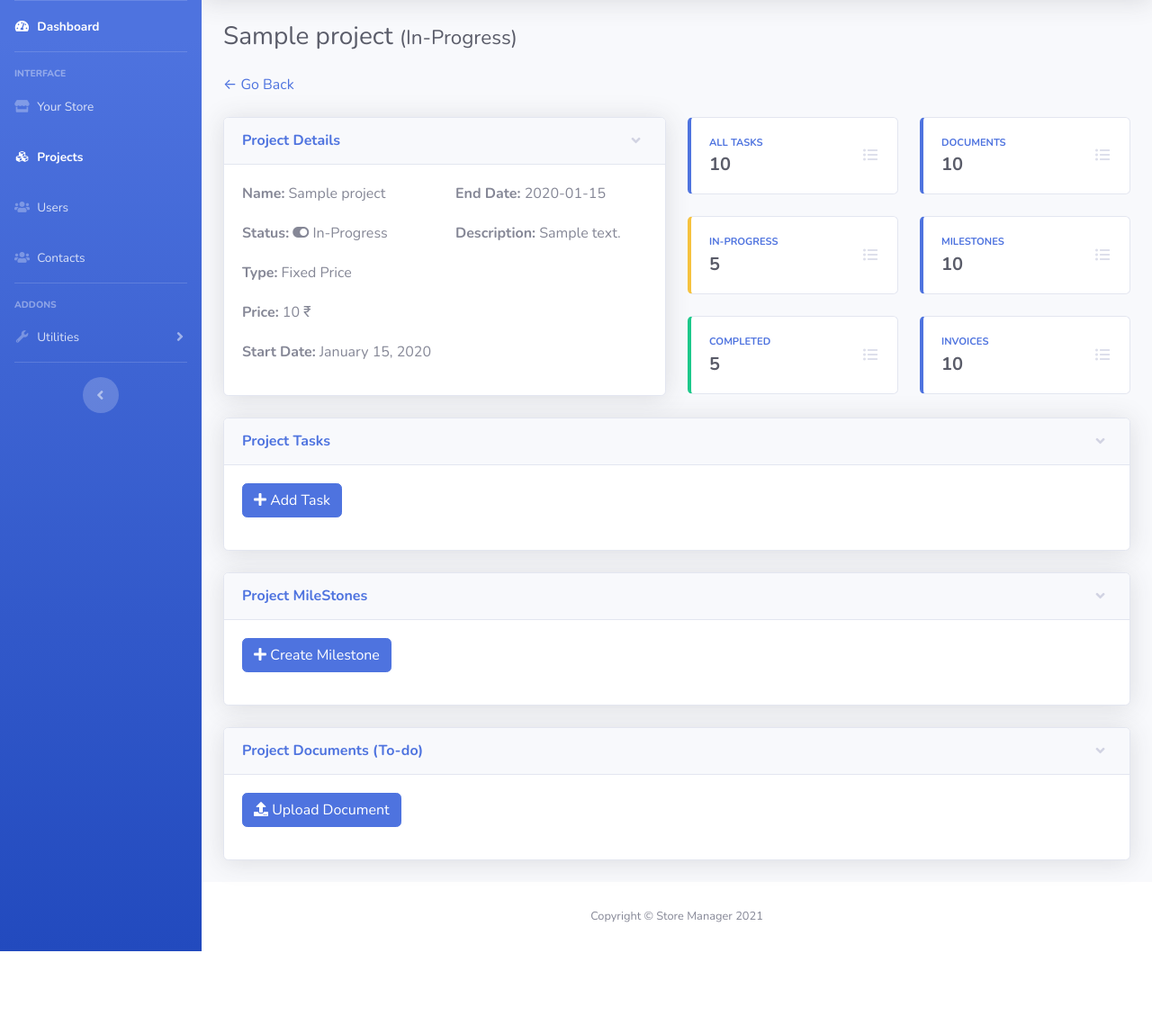
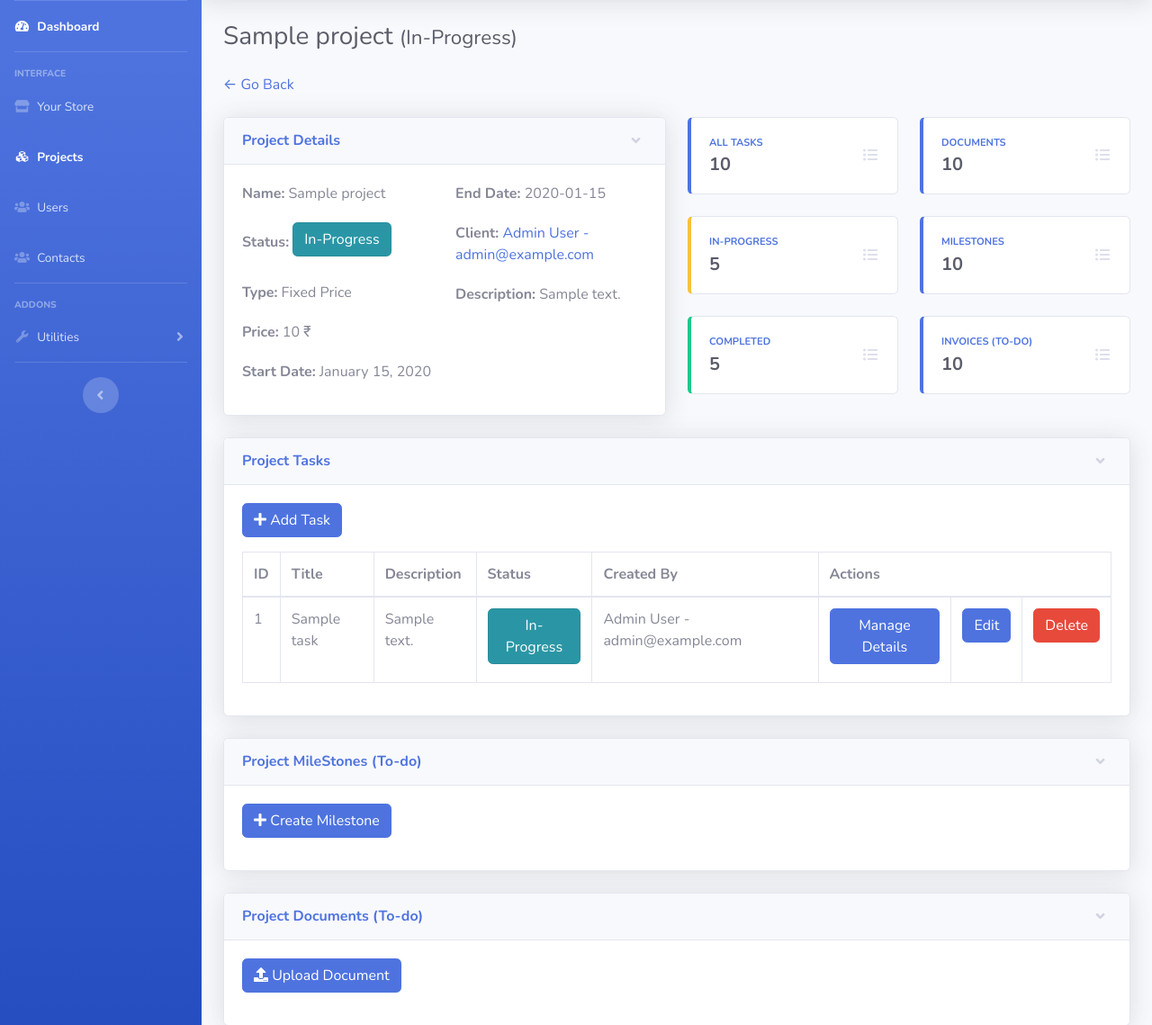
Before and after one commit to Infogiants/projectmanager, a Laravel app: page /projects/1 in a window 1280 px wide. Shown: the part 70-1209 px from the top of the page at 90% size. Before the commit the page ends 1127 px from the top, so only its background shows below. Run offline with Laravel 8, Linux system fonts and the light colour scheme; a user stored in the database is signed in; data comes from the database, SQL or seed files in the repository; tables that the repository leaves empty hold one stand-in row (values such as "Sample post").

Commit message:
Tasks management basic done

```diff
--- a/app/Http/Controllers/ProjectController.php
+++ b/app/Http/Controllers/ProjectController.php
@@ -3,6 +3,7 @@
 namespace App\Http\Controllers;
 
 use App\Project;
+use App\Task;
 use App\Category;
 use App\User;
 use Illuminate\Http\Request;
@@ -101,7 +102,8 @@ class ProjectController extends Controller
     {
         $project = Project::find($id);
         if ($project) {
-            return view('projects.view', compact('project'));
+            $tasks = Task::where('project_id', $project->id)->orderByDesc('id')->paginate(4,['*'],'taskpage');
+            return view('projects.view', compact('project', 'tasks'));
         } else {
             return redirect('/projects')->with('errors', 'Invalid project to view!');
         }
--- a/app/Project.php
+++ b/app/Project.php
@@ -21,7 +21,16 @@ class Project extends Model
 
     public function category()
     {
-        return $this->hasOne('App\Category', 'project_category_id');
+        return $this->hasOne('App\Category', 'id', 'project_category_id');
     }
 
+    public function user()
+    {
+        return $this->hasOne('App\User', 'id', 'user_id');
+    }
+
+    public function client()
+    {
+        return $this->hasOne('App\User', 'id', 'client_user_id');
+    }
 }
--- a/app/Task.php
+++ b/app/Task.php
@@ -10,6 +10,17 @@ class Task extends Model
         'user_id',
         'project_id',
         'title',
-        'description'
+        'description',
+        'status'
     ];
+
+    public function user()
+    {
+        return $this->hasOne('App\User', 'id', 'user_id');
+    }
+
+    public function project()
+    {
+        return $this->hasOne('App\Project', 'id', 'project_id');
+    }
 }
--- a/resources/views/tasks/create.blade.php
+++ b/resources/views/milestones/view.blade.php
@@ -1,8 +1,8 @@
 @extends('base')
-@section('title', 'Admin - Add Document')
+@section('title', 'Admin - Mangage Milestone')
 @section('main')
 <div class="d-sm-flex align-items-center justify-content-between mb-4">
-   <h1 class="h3 mb-0 text-gray-800">Add Task</h1>
+   <h1 class="h3 mb-0 text-gray-800">Mangage Milestone</h1>
 </div>
 <div class="mb-4">
    <a href="{{ url()->previous() }}" style="text-decoration:none;">&#8592; Go Back</a>
--- a/resources/views/projects/edit.blade.php
+++ b/resources/views/projects/edit.blade.php
@@ -5,7 +5,9 @@
 @section('main')
 <div class="d-sm-flex align-items-center justify-content-between mb-4">
    <h1 class="h3 mb-0 text-gray-800">Edit Project: {{ $project->id }}</h1>
-
+</div>
+<div class="mb-4">
+   <a href="{{ url('projects') }}" style="text-decoration:none;">&#8592; Go Back</a>
 </div>
 <div class="card shadow mb-4">
 <div class="card-body">
--- a/resources/views/projects/view.blade.php
+++ b/resources/views/projects/view.blade.php
@@ -5,7 +5,7 @@
    <h1 class="h3 mb-0 text-gray-800">{{ $project->project_name }} <small>(<?php echo ($project->project_status == '1') ? 'In-Progress' : 'Completed'; ?>)</small></h1>
 </div>
 <div class="mb-4">
-   <a href="{{ url()->previous() }}" style="text-decoration:none;">&#8592; Go Back</a>
+   <a href="{{ url('projects') }}" style="text-decoration:none;">&#8592; Go Back</a>
 </div>
 <div class="row">
 <div class="col-lg-6">
@@ -23,7 +23,15 @@
                         <label class="mb-1" for="inputUsername"><strong>Name:</strong> {{ $project->project_name }}</label>
                      </div>
                      <div class="form-group">
-                        <label class="mb-1" for="inputUsername"><strong>Status:</strong> <?php echo ($project->project_status == '1') ? '<i class="fas fa-toggle-on"></i> In-Progress' : '<i class="fas fa-toggle-off"></i> Completed'; ?></label>
+                        <label class="mb-1" for="inputUsername"><strong>Status:</strong>
+                        <?php if($project->project_status == 1): ?>
+                                 <label class="btn btn-info active">In-Progress</label>
+                              <?php endif; ?>
+
+                              <?php if($project->project_status == 0): ?>
+                                 <label class="btn btn-success">Completed</label>
+                              <?php endif; ?>
+                        </label>
                      </div>
                      <div class="form-group">
                         <label class="mb-1" for="inputUsername"><strong>Type:</strong> <?php echo ($project->project_type == '1') ? 'Fixed Price' : 'Hourly Price'; ?></label>
@@ -39,6 +47,11 @@
                      <div class="form-group">
                         <label class="mb-1" for="inputUsername"><strong>End Date:</strong> {{ $project->project_end_date }}</label>
                      </div>
+                     <?php if (in_array('admin', Auth::user()->roles->pluck('slug')->toArray())): ?>
+                        <div class="form-group">
+                           <label class="mb-1" for="inputUsername"><strong>Client:</strong> <a href="{{ route('users.show',$project->client_user_id)}}">{{ $project->client()->first()->toArray()['name'] }} - {{ $project->client()->first()->toArray()['email'] }}</a></label>
+                        </div>
+                     <?php endif;?>
                      <div class="form-group">
                         <label class="mb-1" for="inputUsername"><strong>Description:</strong> {{ $project->project_description }}</label>
                      </div>
@@ -130,7 +143,7 @@
                <div class="card-body">
                   <div class="row no-gutters align-items-center">
                      <div class="col mr-2">
-                        <div class="text-xs font-weight-bold text-primary text-uppercase mb-1">Invoices</div>
+                        <div class="text-xs font-weight-bold text-primary text-uppercase mb-1">Invoices (To-do)</div>
                         <div class="h5 mb-0 font-weight-bold text-gray-800">10</div>
                      </div>
                      <div class="col-auto">
@@ -177,17 +190,91 @@
                      </div>
                      <form method="post" action="{{ route('tasks.store') }}">
                         @csrf
-                        <div class="form-group">
-                              <label for="title">Title:</label>
-                              <input type="text" class="form-control {{ $errors->has('title') ? 'is-invalid' : '' }}" name="title" value="{{ old('title') }}" />
+                        <div class="row">
+                           <div class="col">
+                              <div class="form-group">
+                                 <label for="title">Title:</label>
+                                 <input type="text" class="form-control {{ $errors->has('title') ? 'is-invalid' : '' }}" name="title" value="{{ old('title') }}" />
+                              </div>
+                           </div>
+                           <div class="col">
+                              <div class="form-group">
+                                 <label for="status">Status: </label></br>
+                                 <select class="form-control {{ $errors->has('status') ? 'is-invalid' : '' }}" id="status" name="status">
+                                       <option value="0">To-Do</option>
+                                       <option value="1">In-Progress</option>
+                                       <option value="2">Completed</option>
+                                 </select>
+                              </div>
+                           </div>
                         </div>
                         <div class="form-group">
-                              <label for="description">Description:</label>
-                              <textarea name="description" class="form-control {{ $errors->has('description') ? 'is-invalid' : '' }}" rows="5">{{ old('description') }}</textarea>
+                           <label for="description">Description:</label>
+                           <textarea name="description" class="form-control {{ $errors->has('description') ? 'is-invalid' : '' }}" rows="5">{{ old('description') }}</textarea>
                         </div>
+                        <input type="hidden" name="project_id" value="<?php echo $project->id; ?>" />
                         <button type="submit" class="btn btn-primary float-right mb-4">Save</button>
                      </form>
                   </div>
+               </div>
+               <div class="table-responsive">
+                  <table class="table table-bordered" id="dataTable" width="100%" cellspacing="0">
+                     <thead>
+                        <tr>
+                           <th>ID</th>
+                           <th>Title</th>
+                           <th>Description</th>
+                           <th>Status</th>
+                           <th>Created By</th>
+                           <th colspan="3">Actions</th>
+                        </tr>
+                     </thead>
+                     <tbody>
+                        @foreach($tasks as $task)
+                        <tr>
+                           <td>{{$task->id}}</td>
+                           <td>{{$task->title}}</td>
+                           <td>{{$task->description}}</td>
+                           <td>
+                              <?php if($task->status == 0): ?>
+                                 <label class="btn btn-secondary active">To-Do</label>
+                              <?php endif; ?>
+
+                              <?php if($task->status == 1): ?>
+                                 <label class="btn btn-info active">In-Progress</label>
+                              <?php endif; ?>
+
+                              <?php if($task->status == 2): ?>
+                                 <label class="btn btn-success">Completed</label>
+                              <?php endif; ?>
+                           </td>
+                           <td>{{ $task->user()->first()->toArray()['name'] }} - {{ $task->user()->first()->toArray()['email'] }}</td>
+                           <?php if (Auth::user()->id === $task->user_id): ?>
+                              <td>
+                                 <a href="{{ route('tasks.show',$task->id)}}" class="btn btn-primary">Manage Details</a>
+                              </td>
+                              <td>
+                                 <a href="{{ route('tasks.edit',$task->id)}}" class="btn btn-primary">Edit</a>
+                              </td>
+                              <td>
+                                 <form action="{{ route('tasks.destroy', $task->id)}}" method="post">
+                                    @csrf
+                                    @method('DELETE')
+                                    <button class="btn btn-danger" type="submit">Delete</button>
+                                 </form>
+                              </td>
+                           <?php else: ?>
+                              <td>
+                                 <a href="{{ route('tasks.show',$task->id)}}" class="btn btn-primary">Manage Details</a>
+                              </td>
+                              <td></td>
+                              <td></td>
+                           <?php endif;?>
+                        </tr>
+                        @endforeach
+                     </tbody>
+                  </table>
+                  {{ $tasks->appends(request()->except('taskpage'))->links() }}
                </div>
             </div>
          </div>
@@ -199,7 +286,7 @@
       <div class="card shadow mb-4">
          <!-- Card Header - Accordion -->
          <a href="#project_milestones" class="d-block card-header py-3" data-toggle="collapse" role="button" aria-expanded="true" aria-controls="collapseCardExample">
-            <h6 class="m-0 font-weight-bold text-primary">Project MileStones</h6>
+            <h6 class="m-0 font-weight-bold text-primary">Project MileStones (To-do)</h6>
          </a>
          <!-- Card Content - Collapse -->
          <div class="collapse show" id="project_milestones" style="">
--- a/routes/web.php
+++ b/routes/web.php
@@ -38,7 +38,7 @@ Route::group(['middleware' => 'auth'], function () {
     Route::resource('stores', 'StoreController');
     Route::resource('categories', 'CategoryController');
     Route::resource('projects', 'ProjectController');
-    Route::resource('projects/documents', 'DocumentController');
-    Route::resource('projects/tasks', 'TaskController');
-    Route::resource('projects/milestones', 'MileStoneController');
+    Route::resource('documents', 'DocumentController');
+    Route::resource('tasks', 'TaskController');
+    Route::resource('milestones', 'MileStoneController');
 });
```
Also changed, not shown: app/Http/Controllers/TaskController.php (+75 -5 lines), resources/views/milestones/create.blade.php (deleted, +0 -21 lines), resources/views/projects/index.blade.php (+10 -2 lines), resources/views/tasks/edit.blade.php (added, +57 -0 lines), resources/views/tasks/view.blade.php (added, +73 -0 lines), database/migrations/2021_01_29_111942_create_tasks_table.php, 1 other file.
